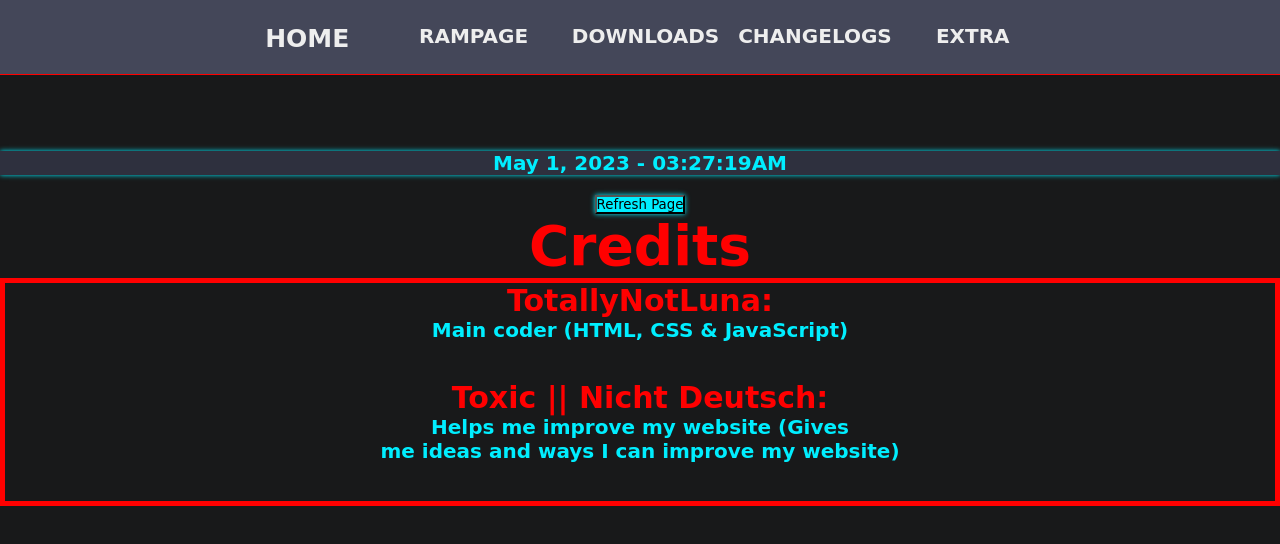
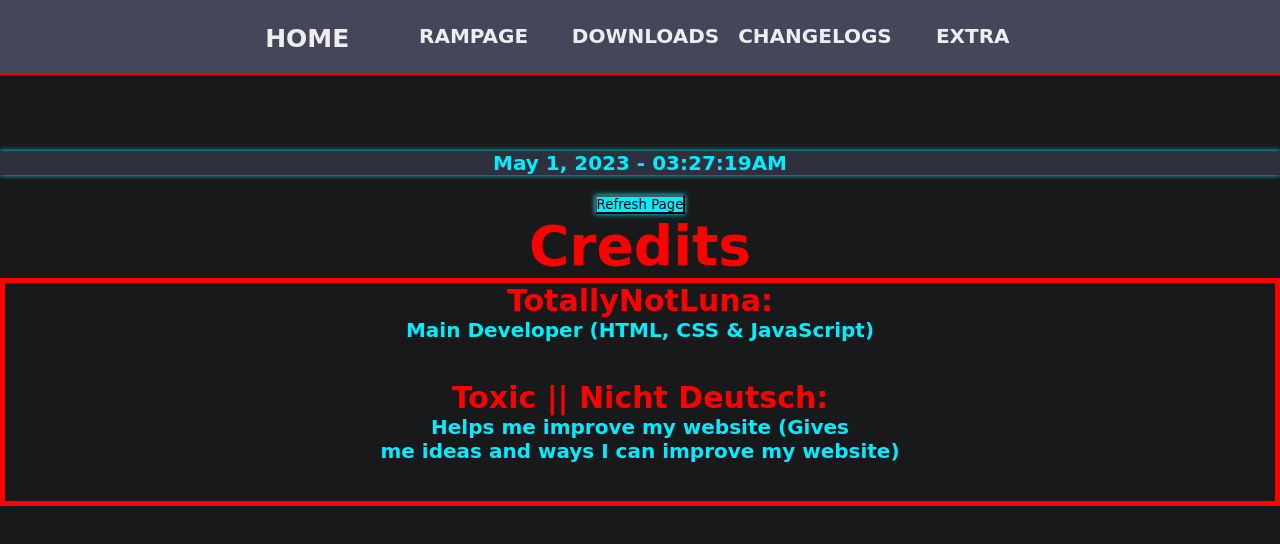
Before and after one commit to LinaOne12/AuroraScript.github.io, a plain HTML site: page credits.html in a window 1280 px wide. Drawn offline with Linux system fonts and the light colour scheme.

Commit message:
Add files via upload

```diff
--- a/credits.html
+++ b/credits.html
@@ -118,7 +118,7 @@
 
          <h2> TotallyNotLuna:</h2>
          <b>
-         <p> Main coder (HTML, CSS & JavaScript)</p>
+         <p> Main Developer (HTML, CSS & JavaScript)</p>
          <br>
          <br>
          </b>
```
